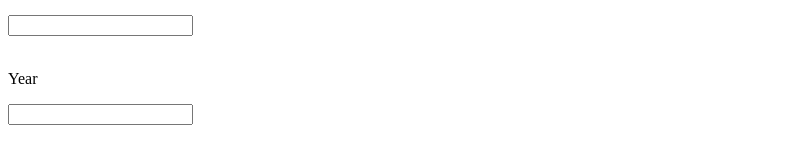
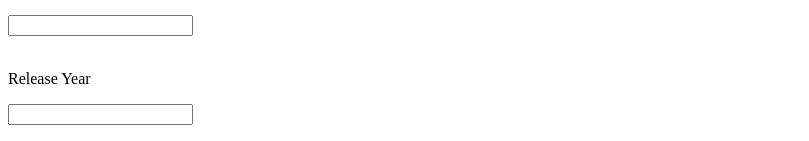
Before and after one commit to adarvin14/music-reviewer-client, a React (Create React App) app: page /albums/new in a window 1280 px wide. Shown: the part 291-432 px from the top of the page, without its empty margins (0-809 px from the left). Built offline with nearby package versions, Linux system fonts and the light colour scheme.

Commit message:
review ready

```diff
--- a/src/actions/index.js
+++ b/src/actions/index.js
@@ -19,7 +19,7 @@ export const addReview = (review, history) => {
         })
             .then(resp => resp.json())
             .then(review => {
-                console.log('review==>>', review);
+                console.log(review);
                 dispatch({ type: "ADD_REVIEW", review })
                 history.push("/reviews")
             }).catch(err => {
--- a/src/components/Album.js
+++ b/src/components/Album.js
@@ -14,11 +14,12 @@ class Album extends Component {
             <div>
                 <h3>{title} - {artist}: {release_year}</h3>
                 {/* <button className="button" onClick={this.handleDeleteAlbum}>Delete Album</button> */}
+                ____________________________________________
             </div>
         )
     }
 }
 
-//add edit button at the end of each review that redirects to form page
+//add edit button at the end of each album that redirects to form page
 
 export default Album
--- a/src/components/AlbumForm.js
+++ b/src/components/AlbumForm.js
@@ -38,7 +38,7 @@ class Form extends Component {
                     </div>
                     <br />
                     <div>
-                        <p><label htmlFor="release_year">Year</label></p>
+                        <p><label htmlFor="release_year">Release Year</label></p>
                         <input type="number" id="release_year" name="release_year" value={release_year} onChange={this.handleChange} />
                     </div>
                     <br />
--- a/src/components/Albums.js
+++ b/src/components/Albums.js
@@ -15,7 +15,6 @@ class Albums extends Component {
         return (
             <div>
                 { albums}
-                ____________________________________________
             </div>
         )
     }
--- a/src/components/Review.js
+++ b/src/components/Review.js
@@ -4,7 +4,7 @@ import { deleteReview } from '../actions'
 
 class Review extends Component {
 
-  // handleDelete = (event) => {
+  // handleDelete = () => {
   //   this.props.deleteReview(this.state, this.props.history);
   // }
 
@@ -12,10 +12,10 @@ class Review extends Component {
     const { content, album } = this.props.review;
     return (
       <div>
-        <h3>{album.artist}</h3>
-        <h3>{album.title}</h3>
+        <h3>{album.artist}: {album.title}</h3>
         <p> { content } </p>
         {/* <button className="button" onClick={this.handleDelete}>Delete Review</button> */}
+        ____________________________________________
       </div>
     )
   }
```
